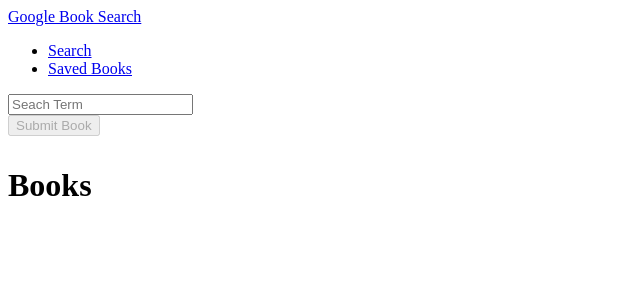
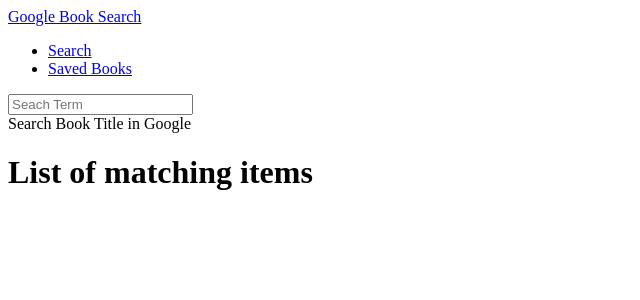
Before and after one commit to rikioh/Google-books, a React (Create React App) app in the folder client/: page / in a window 1280 px wide. Shown: the top 300 px of the page, without its empty margins (0-640 px from the left). Built offline with nearby package versions, Linux system fonts and the light colour scheme.

Commit message:
componenets fixes and matching

```diff
--- a/client/src/components/BookCard/index.js
+++ b/client/src/components/BookCard/index.js
@@ -16,7 +16,7 @@
     }
 
 
-    storeBook() {
+    keepBook() {
 
         var data = {
             title: this.state.props.data.volumeInfo.title,
@@ -40,14 +40,14 @@
                     <div className='row g-0'>
                         <div className='col-md-3'>
                             <div className='row'>
-                                <img className='img' src={this.props.data.volumeInfo.imageLinks.thumbnail}></img>
+                                <img className='image' src={this.props.data.volumeInfo.imageLinks.thumbnail}></img>
                             </div>
-                            <a href={this.props.data.volumeInfo.previewLink} className="btn btn-primary m-1" target='_blank'>View on Google</a>
-                            <button className='btn btn-primary' onClick={()=>this.storeBook()}>Save</button>
+                            <a href={this.props.data.volumeInfo.previewLink} className="btn btn-primary m-1" target='_blank'>Look at this book in Google</a>
+                            <button className='btn btn-primary' onClick={()=>this.keepBook()}>Save this book to list</button>
                         </div>
                         <div className='col-md-9'>
                             <div className='card-body'>
-                                <h5 className='card-title'>Author(s): {this.props.data.volumeInfo.authors}</h5>
+                                <h5 className='card-title'>Author: {this.props.data.volumeInfo.authors}</h5>
                                 <div className='card-text'>{this.props.data.volumeInfo.description}</div>
                             </div>
                         </div>
--- a/client/src/components/Form/index.js
+++ b/client/src/components/Form/index.js
@@ -1,6 +1,22 @@
 import React from "react";
 
-// This file exports the Input, TextArea, and FormBtn components
+
+export function TextField(props) {
+  return (
+    <div className="form-group">
+      <textarea className="form-control" rows="20" {...props} />
+    </div>
+  );
+}
+
+
+export function buttonForm(props) {
+  return (
+    <button {...props} style={{marginBottom: 10 }} className="btn btn-success">
+      {props.children}
+    </button>
+  );
+}
 
 export function Input(props) {
   return (
@@ -9,19 +25,3 @@
     </div>
   );
 }
-
-export function TextArea(props) {
-  return (
-    <div className="form-group">
-      <textarea className="form-control" rows="20" {...props} />
-    </div>
-  );
-}
-
-export function FormBtn(props) {
-  return (
-    <button {...props} style={{marginBottom: 10 }} className="btn btn-success">
-      {props.children}
-    </button>
-  );
-}
--- a/client/src/components/Grid/index.js
+++ b/client/src/components/Grid/index.js
@@ -1,19 +1,13 @@
 import React from "react";
 
-// Exporting the Container, Row, and Col components from this file
-
-// This Container component allows us to use a bootstrap container without worrying about class names
 export function Container({ fluid, children }) {
   return <div className={`container${fluid ? "-fluid" : ""}`}>{children}</div>;
 }
 
-// This Row component lets us use a bootstrap row without having to think about class names
 export function Row({ fluid, children }) {
   return <div className={`row${fluid ? "-fluid" : ""}`}>{children}</div>;
 }
 
-// This Col component lets us size bootstrap columns with less syntax
-// e.g. <Col size="md-12"> instead of <div className="col-md-12">
 export function Col({ size, children }) {
   return (
     <div
--- a/client/src/components/SavedBook/index.js
+++ b/client/src/components/SavedBook/index.js
@@ -33,7 +33,7 @@
                     <div className='row g-0'>
                         <div className='col-md-3'>
                             <div className='row'>
-                                <img className='img' src={this.props.data.img}></img>
+                                <img className='image' src={this.props.data.img}></img>
                             </div>
                             <a href={this.props.data.link} className="btn btn-primary m-1" target='_blank'>View on Google</a>
                             <button type='submit' className='btn btn-primary' onClick={()=>this.deleteBook()}>Delete</button>
--- a/client/src/components/buttonDelete/index.js
+++ b/client/src/components/buttonDelete/index.js
@@ -6,7 +6,7 @@
 function buttonDelete(props) {
   return (
     <span className="button-Delete" {...props} role="button" tabIndex="0">
-      ✗
+      Delete
     </span>
   );
 }
--- a/client/src/pages/search.js
+++ b/client/src/pages/search.js
@@ -1,6 +1,6 @@
 import React, { useEffect, useState  } from 'react'
 import BookCard from '../components/BookCard'
-import { Input, FormBtn } from "../components/Form"
+import { Input, buttonForm } from "../components/Form"
 const axios = require('axios')
 
 function Search() {
@@ -13,9 +13,9 @@
     useEffect(() => {
     }, [])
 
-    function renderBooks(q_terms) {
+    function renderBooks(query) {
 
-        var base_url = `https://www.googleapis.com/books/v1/volumes?q=${q_terms}&maxResults=5&orderBy=relevance`
+        var base_url = `https://www.googleapis.com/books/v1/volumes?q=${query}&maxResults=5&orderBy=relevance`
 
         axios.get(base_url)
             .then((res) => {
@@ -24,16 +24,16 @@
             .catch(err => console.log(err))
     }
 
-    let booksToRender;
+    let bookstoLoad;
     if (books) {
-        booksToRender = books.map(book => {
+        bookstoLoad = books.map(book => {
         return <BookCard data={book}/>
         });
     } else {
-        booksToRender = "Loading...";
+        bookstoLoad = "Rendering books";
     }
 
-    // Handles updating component state when the user types into the input field
+
     function handleInputChange(event) {
         const { name, value } = event.target;
         setFormObject({...formObject, [name]: value})
@@ -55,16 +55,16 @@
                     placeholder="Seach Term"
                     value={formObject.search}
                 />
-                <FormBtn
+                <buttonForm
                     disabled={!(formObject.search)}
                     onClick={handleFormSubmit}
                 >
-                    Submit Book
-                </FormBtn>
+                    Search Book Title in Google
+                </buttonForm>
 
             </div>
-            <h1>Books</h1>
-            {booksToRender}
+            <h1>List of matching items</h1>
+            {bookstoLoad}
         </div>
     )
 }
```
Also changed, not shown: client/src/pages/books.js (+4 -4 lines).
